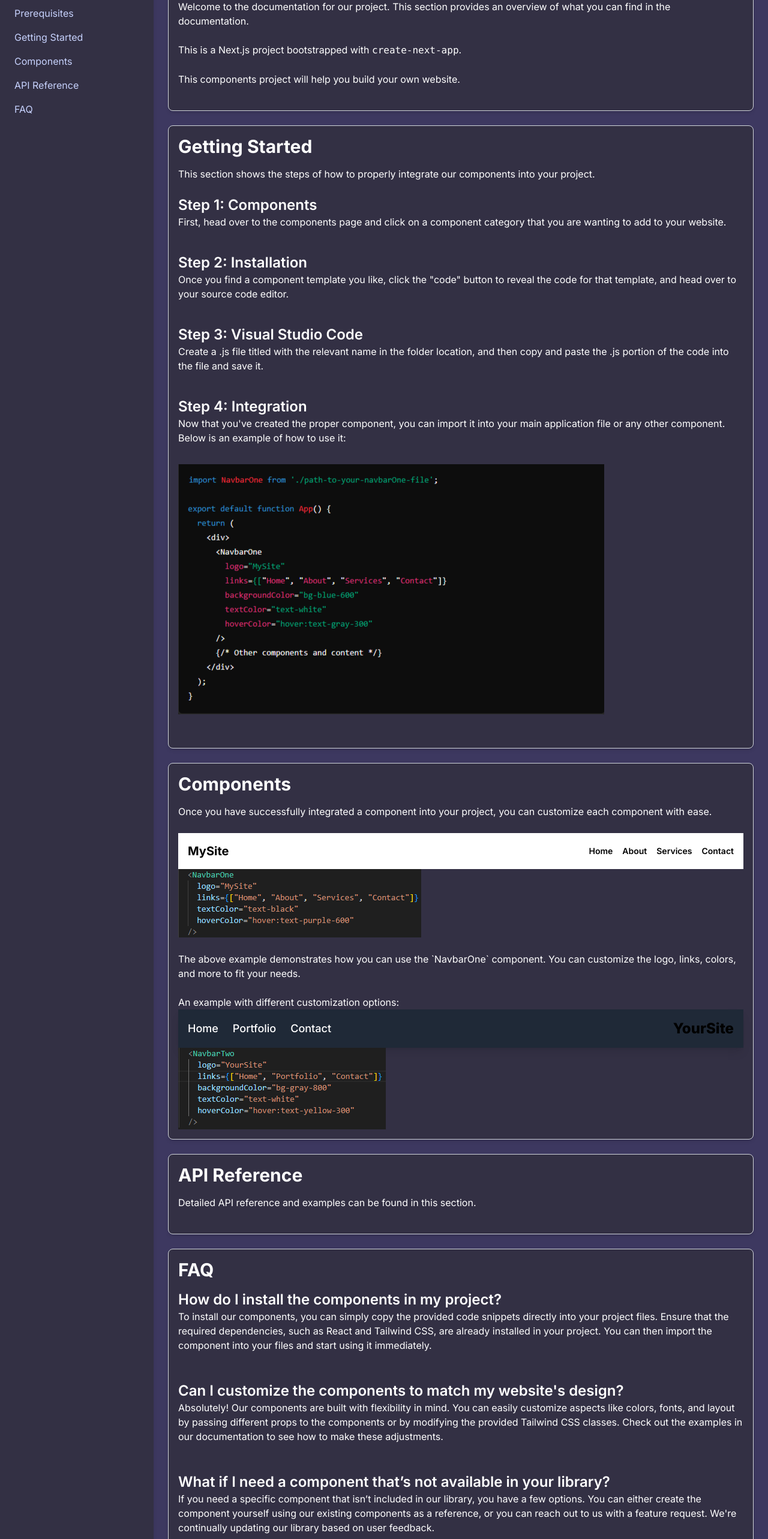
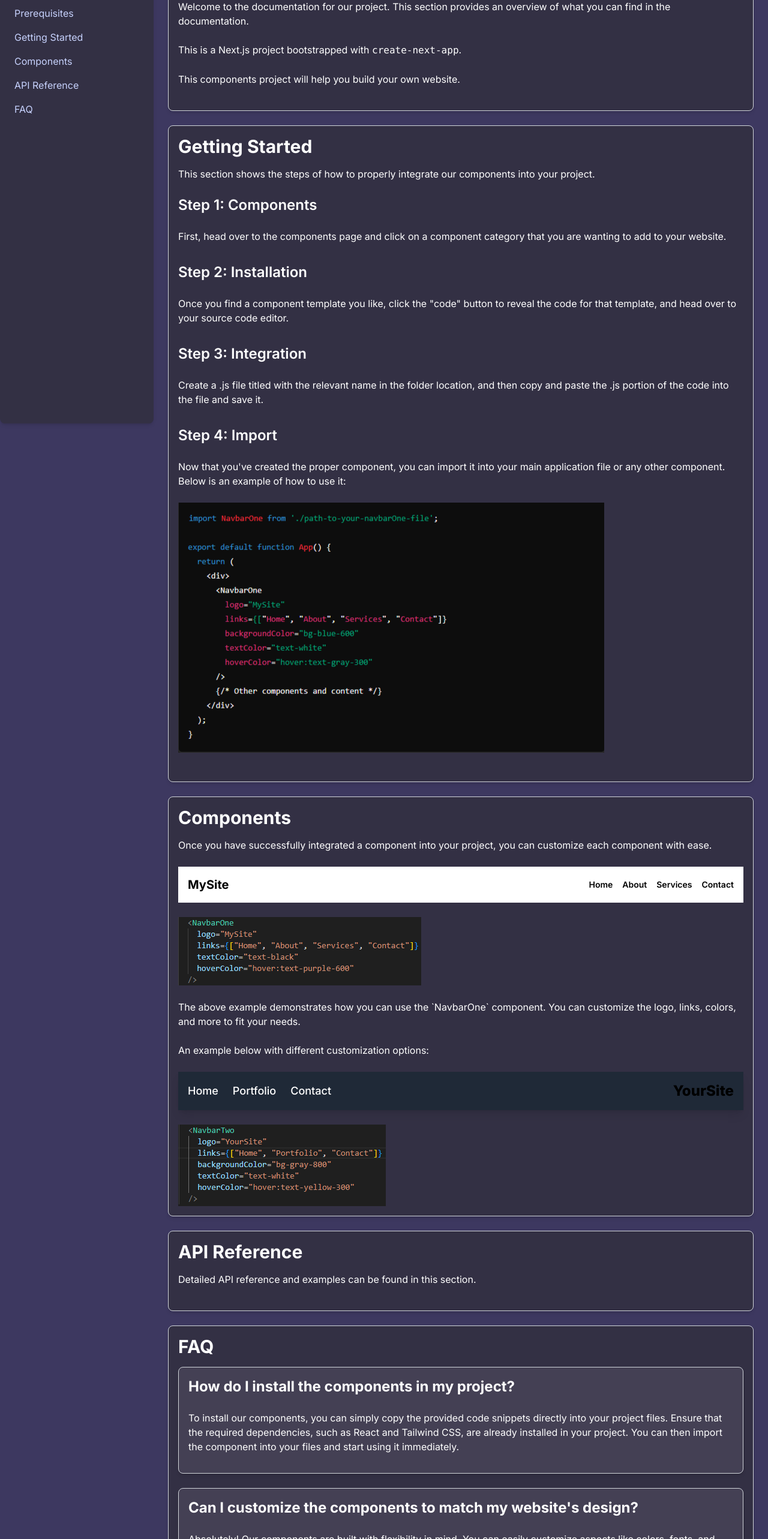
Before and after one commit to Bay-Valley-Tech-Code-Academy/UI-Components-Kit, a Next.js app: page /doc in a window 1280 px wide. Shown: the part 234-2800 px from the top of the page at 60% size. Built offline with nearby package versions, Linux system fonts and the light colour scheme.

Commit message:
Even More TWEAKS

```diff
--- /dev/null
+++ b/src/app/components/FAQ/FAQitem.js
@@ -0,0 +1,17 @@
+import React from 'react';
+
+const FAQItem = ({ question, answer, codeSnippet }) => {
+  return (
+    <div className="mb-4">
+      <h3 className="text-2xl font-bold mb-6">{question}</h3>
+      <p className="mb-4">{answer}</p>
+      {codeSnippet && (
+        <pre className="bg-gray-800 p-4 rounded text-white mt-6 mb-6">
+          <code>{codeSnippet}</code>
+        </pre>
+      )}
+    </div>
+  );
+};
+
+export default FAQItem;
--- a/src/app/doc/page.js
+++ b/src/app/doc/page.js
@@ -1,8 +1,10 @@
+import React from 'react';
+import FAQItem from '../components/FAQ/FAQitem';
 import Navbar from "../components/Website/navbar";
 import NavbarOne from "../components/Navbar/navbarOne";
 import NavbarTwo from "../components/Navbar/navbarTwo";
 
-export default function DocumentationLayout() {
+const DocumentationLayout = () => {
   return (
     <div className="min-h-screen flex flex-col">
       {/* Header */}
@@ -14,7 +16,7 @@ export default function DocumentationLayout() {
       {/* Main Content Area */}
       <div className="flex flex-1">
         {/* Sidebar */}
-        <aside className="w-64 bg-[#333044] rounded-lg shadow-md p-6">
+        <aside className="w-64 bg-[#333044] rounded-lg shadow-md p-6 sticky top-0 h-screen">
           <nav>
             <ul className="space-y-4">
               <li>
@@ -27,7 +29,7 @@ export default function DocumentationLayout() {
               </li>
               <li>
                 <a
-                  href="#Overview"
+                  href="#overview"
                   className="text-indigo-200 hover:text-orange-400"
                 >
                   Overview
@@ -36,11 +38,11 @@ export default function DocumentationLayout() {
               <li>
                 <a
                   href="#prerequisites"
-                  className="text-indigo-200 hover:text-orange-400">
+                  className="text-indigo-200 hover:text-orange-400"
+                >
                   Prerequisites
                 </a>
               </li>
-              <li></li>
               <li>
                 <a
                   href="#getting-started"
@@ -67,7 +69,7 @@ export default function DocumentationLayout() {
               </li>
               <li>
                 <a
-                  href="#faq"
+                  href="#FAQ"
                   className="text-indigo-200 hover:text-orange-400"
                 >
                   FAQ
@@ -106,47 +108,39 @@ export default function DocumentationLayout() {
               </p>
 
               {/* Step 1: Components */}
-              <div className="mb-6">
-                <h3 className="text-2xl font-semibold text-[#ffffff]">Step 1: Components</h3>
+              <div className="mb-8">
+                <h3 className="text-2xl font-semibold text-[#ffffff] mb-6">Step 1: Components</h3>
                 <p className="text-[#ffffff]">
                   First, head over to the components page and click on a component category that you are wanting to add to your website.
                 </p>
-                <div className="flex justify-center mt-4">
-                </div>
               </div>
 
               {/* Step 2: Installation */}
-              <div className="mb-6">
-                <h3 className="text-2xl font-semibold text-[#ffffff]">Step 2: Installation</h3>
+              <div className="mb-8">
+                <h3 className="text-2xl font-semibold text-[#ffffff] mb-6">Step 2: Installation</h3>
                 <p className="text-[#ffffff]">
                   Once you find a component template you like, click the "code" button to reveal the code for that template, and head over to your source code editor.
                 </p>
-                <div className="flex justify-center mt-4">
-                </div>
               </div>
 
-              {/* Step 3: Visual Studio Code */}
-              <div className="mb-6">
-                <h3 className="text-2xl font-semibold text-[#ffffff]">Step 3: Visual Studio Code</h3>
+              {/* Step 3: Integration */}
+              <div className="mb-8">
+                <h3 className="text-2xl font-semibold text-[#ffffff] mb-6">Step 3: Integration</h3>
                 <p className="text-[#ffffff]">
                   Create a .js file titled with the relevant name in the folder location, and then copy and paste the .js portion of the code into the file and save it.
                 </p>
-                <div className="flex justify-center mt-4">
-                </div>
               </div>
 
-              {/* Step 4: Integration */}
-              <div className="mb-6">
-                <h3 className="text-2xl font-semibold text-[#ffffff]">Step 4: Integration</h3>
-                <p className="text-[#ffffff] mb-8">
+              {/* Step 4: Import */}
+              <div className="mb-8">
+                <h3 className="text-2xl font-semibold text-[#ffffff] mb-6">Step 4: Import</h3>
+                <p className="text-[#ffffff] mb-6">
                   Now that you've created the proper component, you can import it into your main application file or any other component. Below is an example of how to use it:
                 </p>
                 <img
-                  src="\images\docs\step4.png"
+                  src="/images/docs/step4.png"
                   alt="Screenshot of Step 4"
                 />
-                <div className="flex justify-center mt-4">
-                </div>
               </div>
             </div>
           </section>
@@ -166,14 +160,15 @@ export default function DocumentationLayout() {
                 hoverColor="hover:text-purple-600"
               />
               <img
-                src="\images\docs\navbarOne_snip.png"
+                src="/images/docs/navbarOne_snip.png"
                 alt="Screenshot of navbarOne_snip"
+                className="mt-6"
               />
               <p className="text-[#ffffff] mt-6">
                 The above example demonstrates how you can use the `NavbarOne` component. You can customize the logo, links, colors, and more to fit your needs.
               </p>
-              <p className="text-[#ffffff] mt-6">
-                An example with different customization options:
+              <p className="text-[#ffffff] mt-6 mb-6">
+                An example below with different customization options:
               </p>
               <NavbarTwo
                 logo="YourSite"
@@ -183,8 +178,9 @@ export default function DocumentationLayout() {
                 hoverColor="hover:text-yellow-300"
               />
               <img
-                src="\images\docs\navbarTwo_snip.PNG"
+                src="/images/docs/navbarTwo_snip.png"
                 alt="Screenshot of navbarTwo_snip"
+                className="mt-6"
               />
             </div>
           </section>
@@ -203,101 +199,91 @@ export default function DocumentationLayout() {
           <section id="faq">
             <div className="p-4 border border-gray-300 rounded-lg bg-[#333044] shadow-md">
               <h2 className="text-3xl font-bold mb-4 text-[#ffffff]">FAQ</h2>
-              <div className="space-y-12 text-[#ffffff]">
+              <div className="space-y-6 text-[#ffffff]">
 
-                {/* FAQ 1 */}
-                <div>
-                  <h3 className="text-2xl font-semibold">How do I install the components in my project?</h3>
-                  <p>
-                    To install our components, you can simply copy the provided code snippets directly into your project files. Ensure that the required dependencies, such as React and Tailwind CSS, are already installed in your project. You can then import the component into your files and start using it immediately.
-                  </p>
+                <div className="p-4 border border-gray-300 rounded-lg bg-[#444054] shadow-md">
+                  <FAQItem
+                    question="How do I install the components in my project?"
+                    answer="To install our components, you can simply copy the provided code snippets directly into your project files. Ensure that the required dependencies, such as React and Tailwind CSS, are already installed in your project. You can then import the component into your files and start using it immediately."
+                  />
                 </div>
 
-                {/* FAQ 2 */}
-                <div>
-                  <h3 className="text-2xl font-semibold">Can I customize the components to match my website's design?</h3>
-                  <p>
-                    Absolutely! Our components are built with flexibility in mind. You can easily customize aspects like colors, fonts, and layout by passing different props to the components or by modifying the provided Tailwind CSS classes. Check out the examples in our documentation to see how to make these adjustments.
-                  </p>
+                <div className="p-4 border border-gray-300 rounded-lg bg-[#444054] shadow-md">
+                  <FAQItem
+                    question="Can I customize the components to match my website's design?"
+                    answer="Absolutely! Our components are built with flexibility in mind. You can easily customize aspects like colors, fonts, and layout by passing different props to the components or by modifying the provided Tailwind CSS classes. Check out the examples in our documentation to see how to make these adjustments."
+                  />
                 </div>
 
-                {/* FAQ 3 */}
-                <div>
-                  <h3 className="text-2xl font-semibold">What if I need a component that’s not available in your library?</h3>
-                  <p>
-                    If you need a specific component that isn’t included in our library, you have a few options. You can either create the component yourself using our existing components as a reference, or you can reach out to us with a feature request. We're continually updating our library based on user feedback.
-                  </p>
+                <div className="p-4 border border-gray-300 rounded-lg bg-[#444054] shadow-md">
+                  <FAQItem
+                    question="What if I need a component that’s not available in your library?"
+                    answer="If you need a specific component that isn’t included in our library, you have a few options. You can either create the component yourself using our existing components as a reference, or you can reach out to us with a feature request. We're continually updating our library based on user feedback."
+                  />
                 </div>
 
-                {/* FAQ 4 */}
-                <div>
-                  <h3 className="text-2xl font-semibold">How do I integrate a component into an existing page on my website?</h3>
-                  <p>
-                    To integrate a component into an existing page, first, import the component at the top of your file. Then, insert the component within the JSX where you want it to appear on the page. For example:
-                  </p>
-                  <pre className="bg-gray-800 p-4 rounded text-white">
-                    <code>{`import NavbarOne from './components/NavbarOne';
-
+                <div className="p-4 border border-gray-300 rounded-lg bg-[#444054] shadow-md">
+                  <FAQItem
+                    question="How do I integrate a component into an existing page on my website?"
+                    answer="To integrate a component into an existing page, first, import the component at the top of your file. Then, insert the component within the JSX where you want it to appear on the page. For example:"
+                    codeSnippet={`import NavbarOne from './components/NavbarOne';\n
 function HomePage() {
   return (
     <div>
       <NavbarOne
         logo="MySite"
-            links={["Home", "About", "Services", "Contact"]} />
+        links={["Home", "About", "Services", "Contact"]}
+      />
       {/* Other content */}
     </div>
   );
-      }`}</code>
-                  </pre>
-                  <p>
-                    This example shows how to add the `NavbarOne` component to your homepage. You can do the same with any of our components.
-                  </p>
+}`                              }
+                  />
                 </div>
 
-                {/* FAQ 5 */}
-                <div>
-                  <h3 className="text-2xl font-semibold">What if I encounter an issue or bug while using a component?</h3>
-                  <p>
-                    If you encounter any issues or bugs, please report them to us through our GitHub repository or contact our support team directly. Provide as much detail as possible, including the code you’re using and the specific issue you’re facing. We’ll work to resolve the issue promptly.
-                  </p>
+                <div className="p-4 border border-gray-300 rounded-lg bg-[#444054] shadow-md">
+                  <FAQItem
+                    question="What if I encounter an issue or bug while using a component?"
+                    answer="If you encounter any issues or bugs, please report them to us through our GitHub repository or contact our support team directly. Provide as much detail as possible, including the code you’re using and the specific issue you’re facing. We’ll work to resolve the issue promptly."
+                  />
                 </div>
 
-                {/* FAQ 6 */}
-                <div>
-                  <h3 className="text-2xl font-semibold">Can I use these components with other front-end frameworks or libraries?</h3>
-                  <p>
-                    Our components are designed for React and may require modifications to work with other frameworks like Angular or Vue. However, since our components are built with standard HTML, CSS (using Tailwind), and JavaScript, adapting them should be straightforward with some tweaks.
-                  </p>
+                <div className="p-4 border border-gray-300 rounded-lg bg-[#444054] shadow-md">
+                  <FAQItem
+                    question="Can I use these components with other front-end frameworks or libraries?"
+                    answer="Our components are designed for React and may require modifications to work with other frameworks like Angular or Vue. However, since our components are built with standard HTML, CSS (using Tailwind), and JavaScript, adapting them should be straightforward with some tweaks."
+                  />
                 </div>
 
-                {/* FAQ 7 */}
-                <div>
-                  <h3 className="text-2xl font-semibold">How do I update a component if you release a new version?</h3>
-                  <p>
-                    When we release updates, you can easily integrate the latest version of a component by replacing the old code with the updated snippet from our documentation. Ensure to review any release notes for breaking changes or new features.
-                  </p>
+                <div className="p-4 border border-gray-300 rounded-lg bg-[#444054] shadow-md">
+                  <FAQItem
+                    question="How do I update a component if you release a new version?"
+                    answer="When we release updates, you can easily integrate the latest version of a component by replacing the old code with the updated snippet from our documentation. Ensure to review any release notes for breaking changes or new features."
+                  />
                 </div>
 
-                {/* FAQ 8 */}
-                <div>
-                  <h3 className="text-2xl font-semibold">Are the components responsive and mobile-friendly?</h3>
-                  <p>
-                    Yes, all of our components are designed to be responsive and mobile-friendly out of the box. They utilize Tailwind CSS’s responsive design utilities, ensuring they look great on devices of all sizes.
-                  </p>
+                <div className="p-4 border border-gray-300 rounded-lg bg-[#444054] shadow-md">
+                  <FAQItem
+                    question="Are the components responsive and mobile-friendly?"
+                    answer="Yes, all of our components are designed to be responsive and mobile-friendly out of the box. They utilize Tailwind CSS’s responsive design utilities, ensuring they look great on devices of all sizes."
+                  />
                 </div>
 
-                {/* FAQ 9 */}
-                <div>
-                  <h3 className="text-2xl font-semibold">Do I need to include any additional CSS or JavaScript files?</h3>
-                  <p>
-                    As long as you have Tailwind CSS and React set up in your project, you don’t need to include any additional CSS or JavaScript files to use our components. If a component requires specific assets, it will be mentioned in the documentation.
-                  </p>
+                <div className="p-4 border border-gray-300 rounded-lg bg-[#444054] shadow-md">
+                  <FAQItem
+                    question="Do I need to include any additional CSS or JavaScript files?"
+                    answer="As long as you have Tailwind CSS and React set up in your project, you don’t need to include any additional CSS or JavaScript files to use our components. If a component requires specific assets, it will be mentioned in the documentation."
+                  />
                 </div>
+
               </div>
             </div>
           </section>
+
         </main>
       </div>
     </div>
   );
-}
+};
+
+export default DocumentationLayout;
```
Lines whose indentation alone changed are shown as unchanged.
